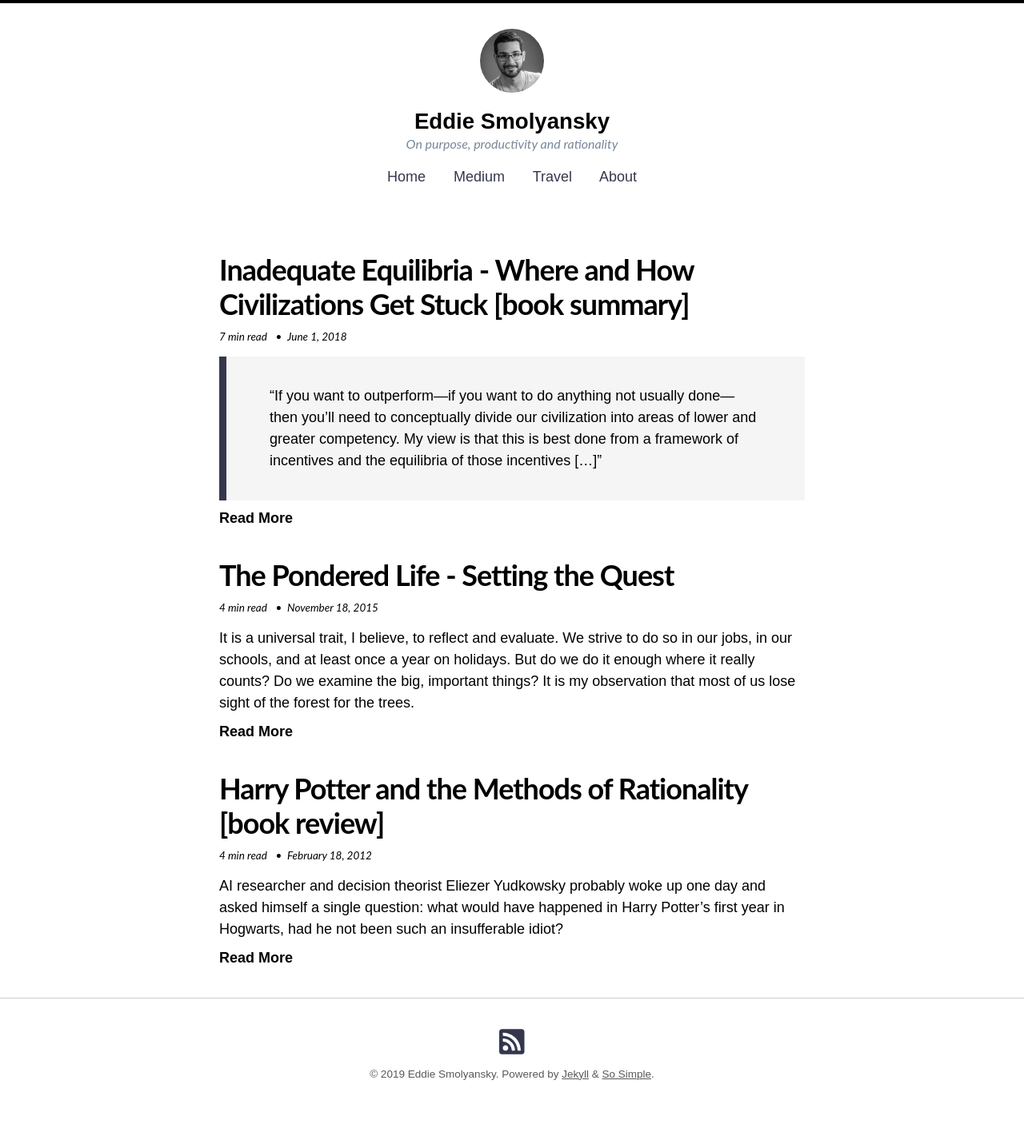
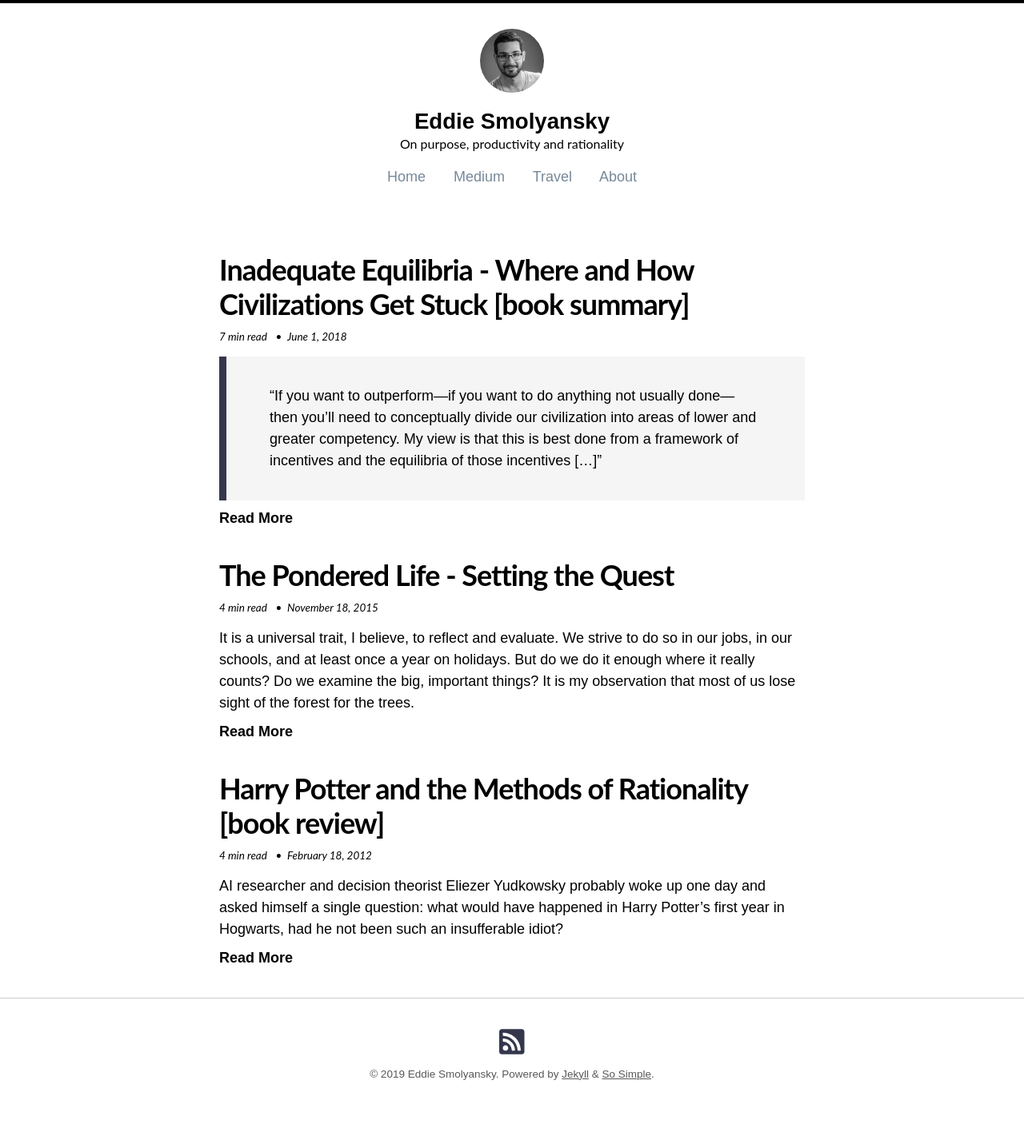
Before and after one commit to eddiesmo/eddiesmo.github.io, a Jekyll site: the page built from index.html, in a window 1280 px wide. Shown: the whole page at 80% size. Built offline with Jekyll 4.4.1, drawn with Linux system fonts in a browser that asks for light colours; nearby versions of some CDN libraries.

Commit message:
improve masthead design

```diff
--- a/_includes/masthead.html
+++ b/_includes/masthead.html
@@ -13,13 +13,17 @@
       {% else %}
         <div class="site-title animated fadeIn"><a href="{{ '/' | relative_url }}">{{ site.title }}</a></div>
       {% endif %}
-      <p class="site-description animated fadeIn" itemprop="description" style='color:LIGHTSLATEGRAY'>{{ site.description }}</p>
+      <p class="site-description animated fadeIn" itemprop="description" style='color:black; font-style:normal'>{{ site.description }}</p>
       <!-- top navigation links -->
       <p>
-        <a href="{{ site.url }}" style='text-decoration: none; color:$accent-color; font-weight:regular'>Home</a> &nbsp;&nbsp;&nbsp;&nbsp;&nbsp;
-        <a href="https://medium.com/@eddiesmo" style='text-decoration: none; color:$accent-color;' target="_blank">Medium</a> &nbsp;&nbsp;&nbsp;&nbsp;&nbsp;
-        <a href="https://eddiestravels.home.blog" style='text-decoration: none; color:$accent-color;' target="_blank">Travel</a> &nbsp;&nbsp;&nbsp;&nbsp;&nbsp;
-        <a href="{{ site.url }}/about" style='text-decoration: none; color:$accent-color;'>About</a>
+        <a href="{{ site.url }}"
+        style='text-decoration: none; color:LIGHTSLATEGRAY;'>Home</a> &nbsp;&nbsp;&nbsp;&nbsp;&nbsp;
+        <a href="https://medium.com/@eddiesmo"
+        style='text-decoration: none; color:LIGHTSLATEGRAY;' target="_blank">Medium</a> &nbsp;&nbsp;&nbsp;&nbsp;&nbsp;
+        <a href="https://eddiestravels.home.blog"
+        style='text-decoration: none; color:LIGHTSLATEGRAY;' target="_blank">Travel</a> &nbsp;&nbsp;&nbsp;&nbsp;&nbsp;
+        <a href="{{ site.url }}/about"
+        style='text-decoration: none; color:LIGHTSLATEGRAY;'>About</a>
       </p>
     {% endunless %}
   </div>
```
